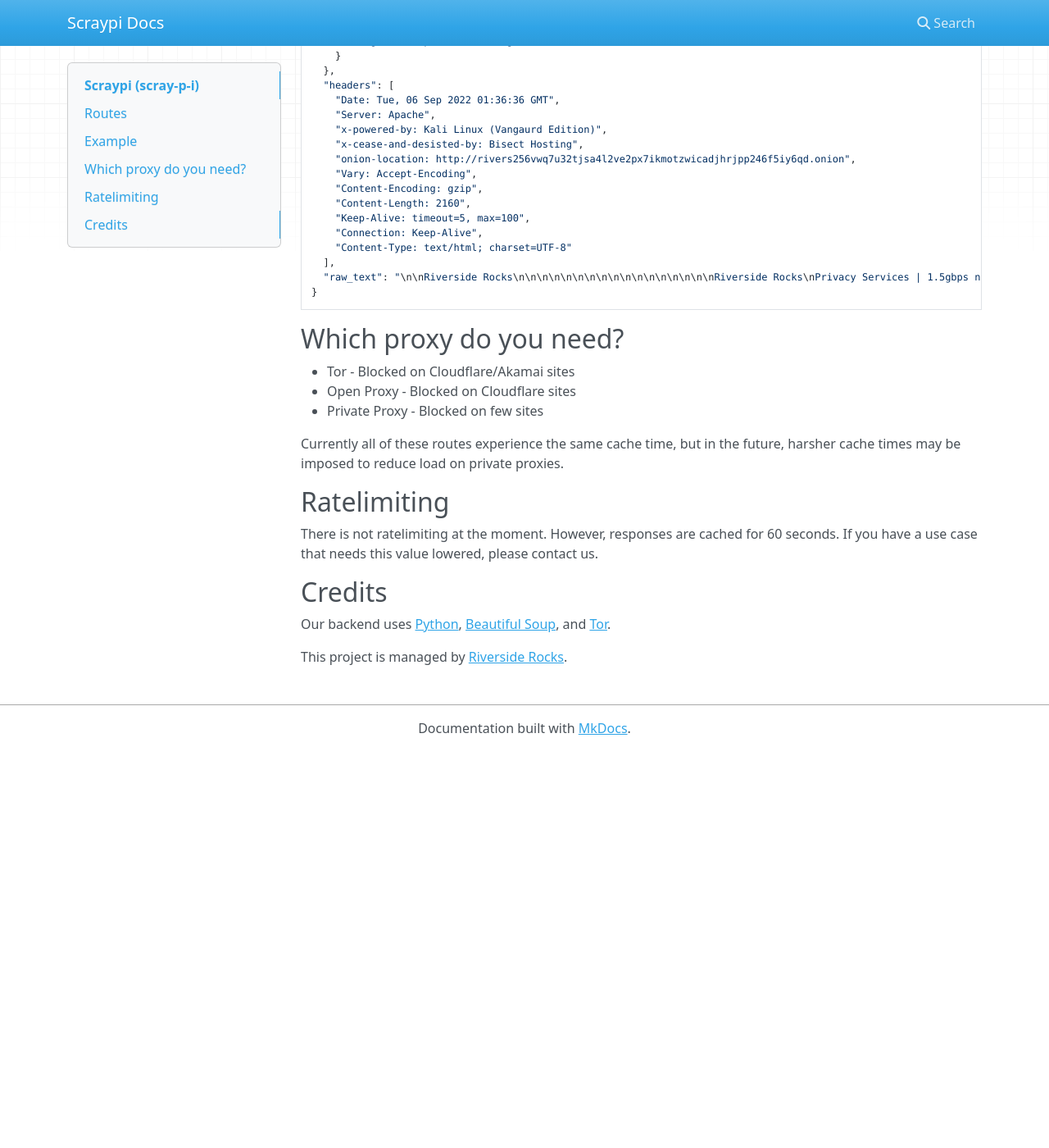
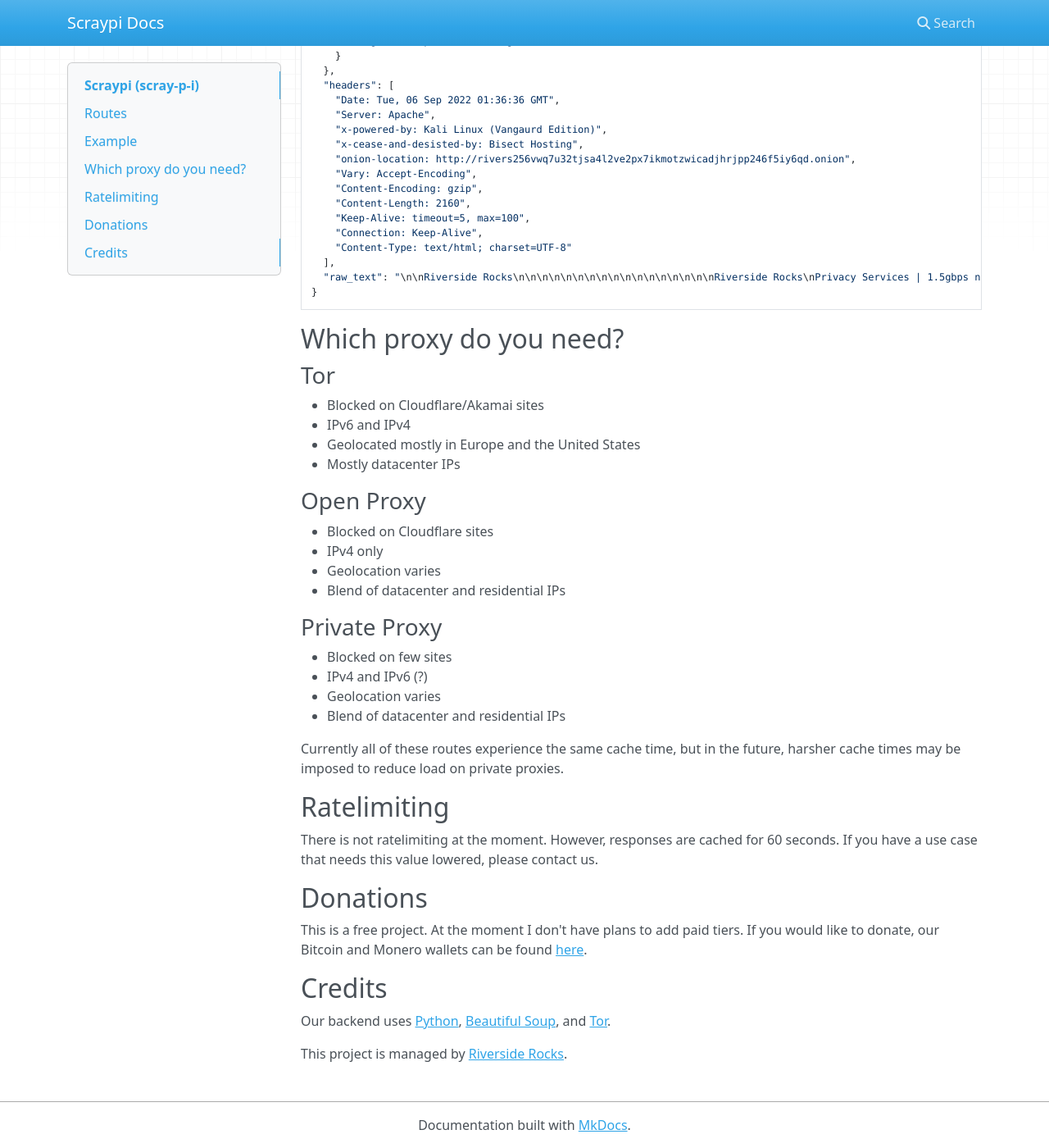
Before and after one commit to RiversideRocks/ScraypiDocs, an MkDocs documentation site: the page built from docs/index.md, in a window 1280 px wide and 1400 px high, scrolled down 907 px. Shown: the whole window at 82% size. Built offline with MkDocs 1.6.1, drawn with Linux system fonts in a browser that asks for light colours; nearby versions of some CDN libraries; before the commit the page ends 1823 px from its top, so only the background shows below that.

Commit message:
more docs

```diff
--- a/docs/index.md
+++ b/docs/index.md
@@ -65,9 +65,23 @@ Example response:
 
 ## Which proxy do you need?
 
-* Tor - Blocked on Cloudflare/Akamai sites
-* Open Proxy - Blocked on Cloudflare sites
-* Private Proxy - Blocked on few sites
+### Tor
+* Blocked on Cloudflare/Akamai sites
+* IPv6 and IPv4
+* Geolocated mostly in Europe and the United States
+* Mostly datacenter IPs
+
+### Open Proxy
+* Blocked on Cloudflare sites
+* IPv4 only
+* Geolocation varies
+* Blend of datacenter and residential IPs
+
+### Private Proxy
+* Blocked on few sites
+* IPv4 and IPv6 (?)
+* Geolocation varies
+* Blend of datacenter and residential IPs
 
 Currently all of these routes experience the same cache time, but in the future, harsher cache
 times may be imposed to reduce load on private proxies.
@@ -76,6 +90,10 @@ times may be imposed to reduce load on private proxies.
 
 There is not ratelimiting at the moment. However, responses are cached for 60 seconds. If you have a use case that needs this value lowered, please contact us.
 
+## Donations
+
+This is a free project. At the moment I don't have plans to add paid tiers. If you would like to donate, our Bitcoin and Monero wallets can be found [here](https://riverside.rocks/services).
+
 ## Credits
 
 Our backend uses [Python](https://python.org), [Beautiful Soup](https://beautiful-soup-4.readthedocs.io/en/latest/), and [Tor](https://www.torproject.org).
```
